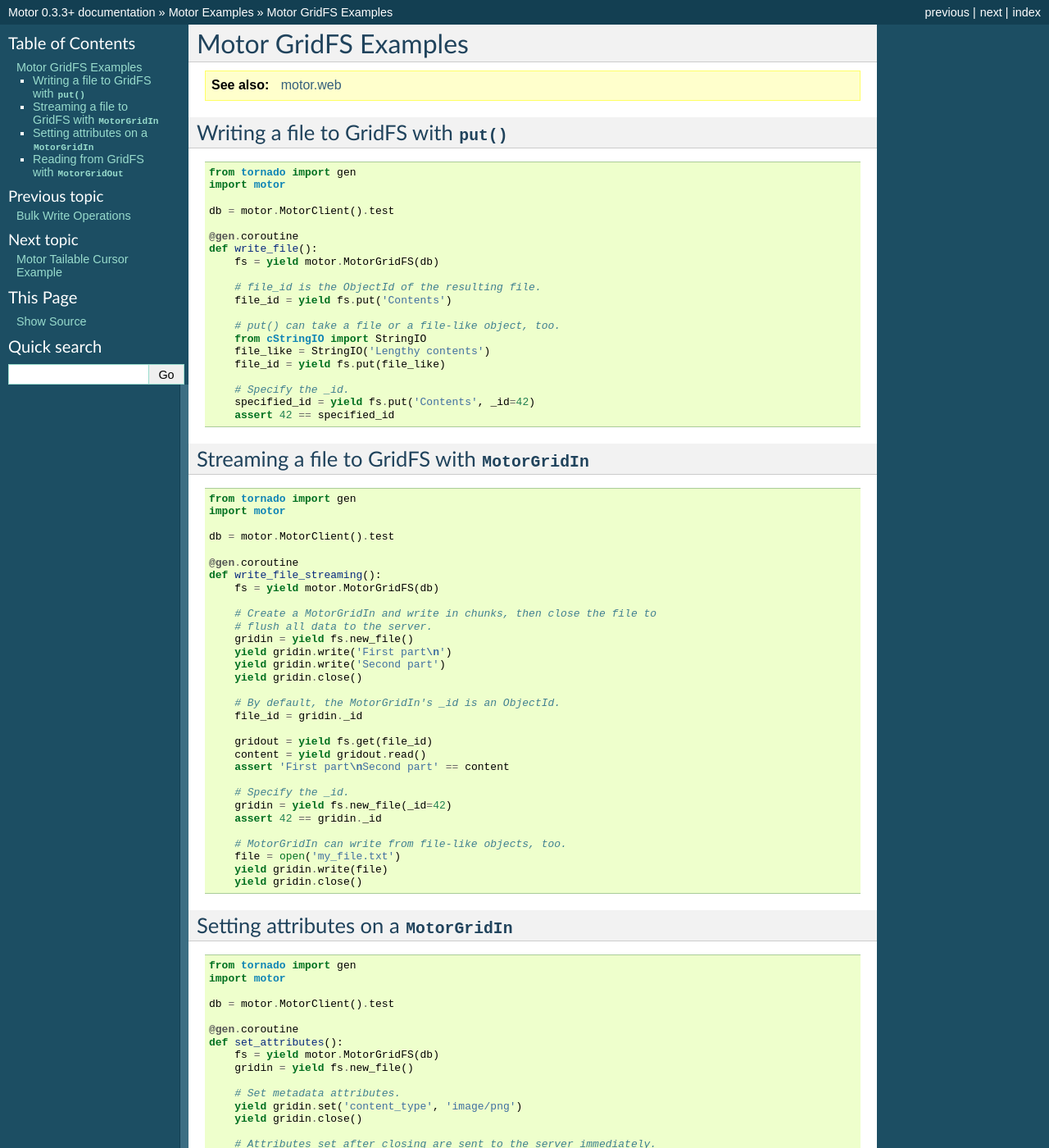
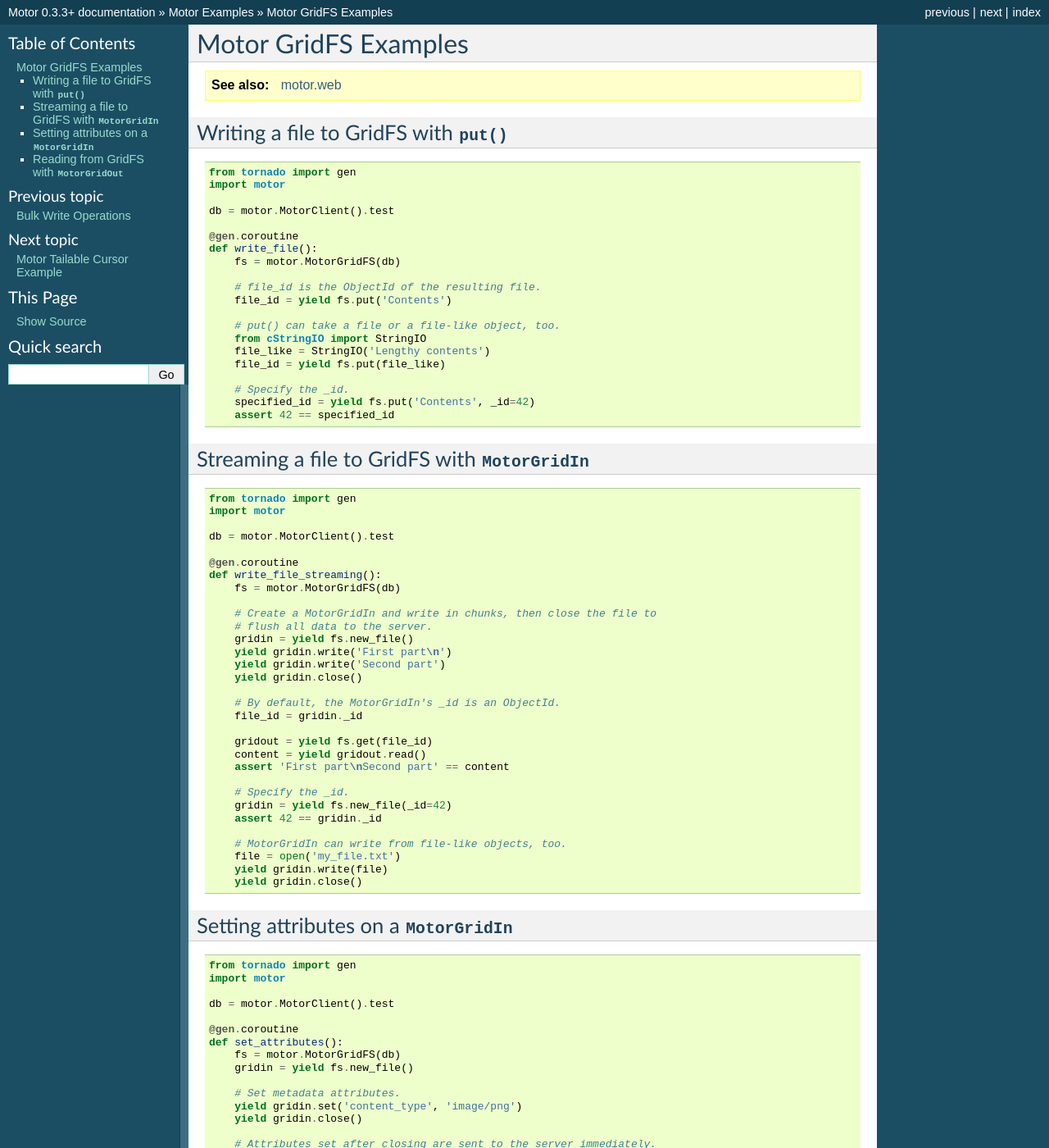
Before and after one commit to mongodb/motor, a Sphinx documentation site: the page built from doc/examples/gridfs.rst, in a window 1280 px wide and 1400 px high. Shown: the whole window at 82% size. Built offline with Sphinx 7.4.7, drawn with Linux system fonts in a browser that asks for light colours; pages that are not in the unit, such as notebooks, are missing from menus; the version number is read from the project's files by our own code.

Commit message:
Fix bad GridFS examples.
I incompletely fixed this file in the previous commit.

```diff
--- a/doc/examples/gridfs.rst
+++ b/doc/examples/gridfs.rst
@@ -15,7 +15,7 @@
 
     @gen.coroutine
     def write_file():
-        fs = yield motor.MotorGridFS(db)
+        fs = motor.MotorGridFS(db)
 
         # file_id is the ObjectId of the resulting file.
         file_id = yield fs.put('Contents')
@@ -41,7 +41,7 @@
 
     @gen.coroutine
     def write_file_streaming():
-        fs = yield motor.MotorGridFS(db)
+        fs = motor.MotorGridFS(db)
 
         # Create a MotorGridIn and write in chunks, then close the file to
         # flush all data to the server.
@@ -80,7 +80,7 @@
 
     @gen.coroutine
     def set_attributes():
-        fs = yield motor.MotorGridFS(db)
+        fs = motor.MotorGridFS(db)
         gridin = yield fs.new_file()
 
         # Set metadata attributes.
@@ -109,7 +109,7 @@
 
     @gen.coroutine
     def read_file(file_id):
-        fs = yield motor.MotorGridFS(db)
+        fs = motor.MotorGridFS(db)
 
         # Create a MotorGridOut and read it all at once.
         gridout = yield fs.get(file_id)
```
